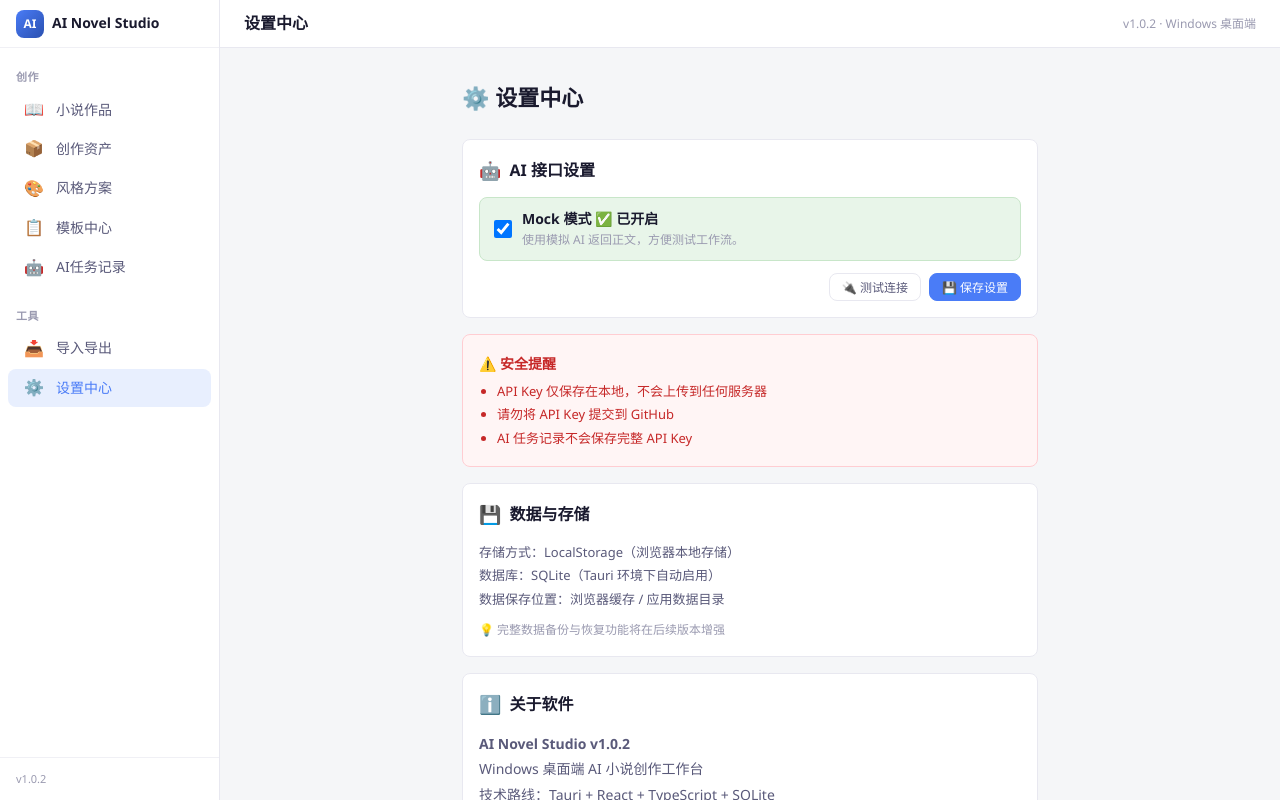
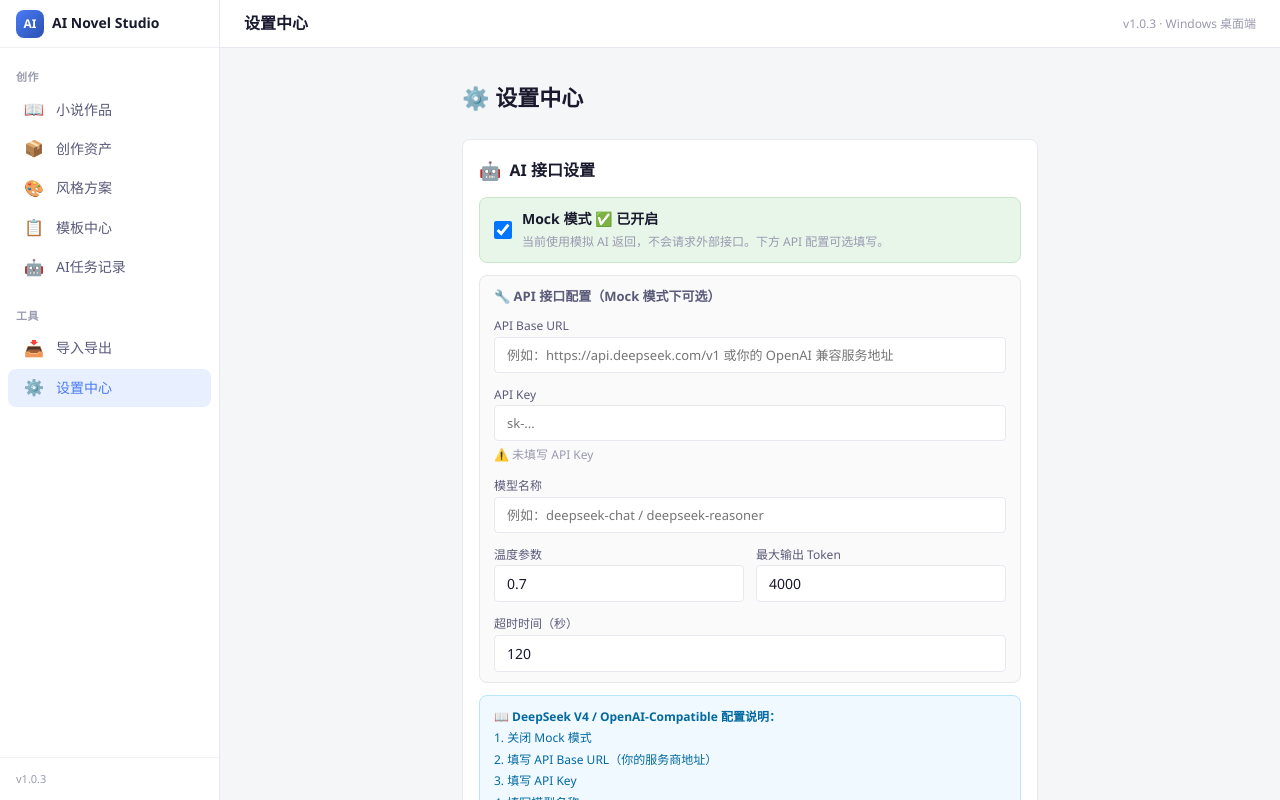
Before and after one commit to Mon-Knight/AI-Novel-Studio, a React (Vite) app: page /#/settings in a window 1280 px wide. Built offline with nearby package versions, Linux system fonts and the light colour scheme.

Commit message:
fix: always show API config fields in settings center v1.0.3

```diff
--- a/package.json
+++ b/package.json
@@ -1,7 +1,7 @@
 {
   "name": "ai-novel-studio",
   "private": true,
-  "version": "1.0.2",
+  "version": "1.0.3",
   "type": "module",
   "scripts": {
     "dev": "vite",
--- a/src-tauri/tauri.conf.json
+++ b/src-tauri/tauri.conf.json
@@ -8,7 +8,7 @@
   },
   "package": {
     "productName": "AI Novel Studio",
-    "version": "1.0.2"
+    "version": "1.0.3"
   },
   "tauri": {
     "allowlist": {
--- a/src/components/sidebar/Sidebar.tsx
+++ b/src/components/sidebar/Sidebar.tsx
@@ -62,7 +62,7 @@
       </nav>
 
       <div className="sidebar-footer">
-        <span className="version">v1.0.2</span>
+        <span className="version">v1.0.3</span>
       </div>
     </aside>
   );
--- a/src/components/topbar/TopBar.tsx
+++ b/src/components/topbar/TopBar.tsx
@@ -25,7 +25,7 @@
     <header className="app-topbar">
       <span className="topbar-title">{title}</span>
       <div className="topbar-actions">
-        <span className="text-sm text-muted">v1.0.2 · Windows 桌面端</span>
+        <span className="text-sm text-muted">v1.0.3 · Windows 桌面端</span>
       </div>
     </header>
   );
--- a/src/pages/Settings/SettingsPage.tsx
+++ b/src/pages/Settings/SettingsPage.tsx
@@ -48,47 +48,57 @@
 
         <div style={{ display: 'flex', flexDirection: 'column', gap: 12 }}>
           {/* Mock 模式 */}
-          <div style={{ display: 'flex', alignItems: 'center', gap: 10, padding: '10px 14px', background: settings.mockMode ? '#e8f5e9' : '#fff3e0', borderRadius: 8, border: settings.mockMode ? '1px solid #c8e6c9' : '1px solid #ffe0b2' }}>
+          <div style={{ display: 'flex', alignItems: 'center', gap: 10, padding: '10px 14px', background: settings.mockMode ? '#e8f5e9' : '#e3f2fd', borderRadius: 8, border: settings.mockMode ? '1px solid #c8e6c9' : '1px solid #bbdefb' }}>
             <input type="checkbox" id="mockMode" checked={settings.mockMode}
               onChange={(e) => update({ mockMode: e.target.checked })}
               style={{ width: 18, height: 18, cursor: 'pointer' }} />
             <div>
               <label htmlFor="mockMode" style={{ fontWeight: 600, cursor: 'pointer', fontSize: 14 }}>
-                Mock 模式 {settings.mockMode ? '✅ 已开启' : '❌ 已关闭'}
+                Mock 模式 {settings.mockMode ? '✅ 已开启' : '🔷 已关闭（真实 API 模式）'}
               </label>
-              <div className="text-sm text-muted">
+              <div style={{ fontSize: 12, color: 'var(--color-text-muted)', marginTop: 2 }}>
                 {settings.mockMode
-                  ? '使用模拟 AI 返回正文，方便测试工作流。'
-                  : '使用真实 AI API，需要正确配置下方参数。'}
+                  ? '当前使用模拟 AI 返回，不会请求外部接口。下方 API 配置可选填写。'
+                  : '当前使用真实 AI API。下方 Base URL、API Key 和模型名称必须填写。'}
               </div>
             </div>
           </div>
 
-          {!settings.mockMode && (
-            <>
+          {/* API 配置区域 — 始终可见 */}
+          <div style={{ padding: '10px 14px', background: '#fafafa', borderRadius: 8, border: '1px solid #e5e7eb' }}>
+            <div style={{ fontSize: 13, fontWeight: 600, marginBottom: 8, color: 'var(--color-text-secondary)' }}>
+              🔧 API 接口配置{settings.mockMode ? '（Mock 模式下可选）' : '（必填）'}
+            </div>
+            <div style={{ display: 'flex', flexDirection: 'column', gap: 10 }}>
               <div>
-                <label className="panel-field-label">API Base URL</label>
+                <label className="panel-field-label">API Base URL {!settings.mockMode && <span style={{ color: 'var(--color-error)' }}>*</span>}</label>
                 <input type="text" className="form-input" value={settings.baseUrl}
                   onChange={(e) => update({ baseUrl: e.target.value })}
-                  placeholder="https://api.openai.com/v1" style={{ width: '100%' }} />
+                  placeholder="例如：https://api.deepseek.com/v1 或你的 OpenAI 兼容服务地址"
+                  style={{ width: '100%', fontSize: 13 }} />
               </div>
               <div>
-                <label className="panel-field-label">API Key</label>
+                <label className="panel-field-label">API Key {!settings.mockMode && <span style={{ color: 'var(--color-error)' }}>*</span>}</label>
                 <input type="password" className="form-input" value={settings.apiKey}
                   onChange={(e) => update({ apiKey: e.target.value })}
                   placeholder="sk-..."
-                  style={{ width: '100%' }} />
-                {settings.apiKey && (
-                  <div className="text-sm text-muted" style={{ marginTop: 4 }}>
-                    当前 Key：{aiSettingsService.maskApiKey(settings.apiKey)}
+                  style={{ width: '100%', fontSize: 13 }} />
+                {settings.apiKey ? (
+                  <div style={{ fontSize: 12, color: 'var(--color-success)', marginTop: 4 }}>
+                    ✅ 已保存：{aiSettingsService.maskApiKey(settings.apiKey)}
+                  </div>
+                ) : (
+                  <div style={{ fontSize: 12, color: 'var(--color-text-muted)', marginTop: 4 }}>
+                    ⚠️ 未填写 API Key
                   </div>
                 )}
               </div>
               <div>
-                <label className="panel-field-label">模型名称</label>
+                <label className="panel-field-label">模型名称 {!settings.mockMode && <span style={{ color: 'var(--color-error)' }}>*</span>}</label>
                 <input type="text" className="form-input" value={settings.modelName}
                   onChange={(e) => update({ modelName: e.target.value })}
-                  placeholder="gpt-4 / deepseek-chat" style={{ width: '100%' }} />
+                  placeholder="例如：deepseek-chat / deepseek-reasoner"
+                  style={{ width: '100%', fontSize: 13 }} />
               </div>
               <div style={{ display: 'grid', gridTemplateColumns: '1fr 1fr', gap: 12 }}>
                 <div>
@@ -110,11 +120,23 @@
                   onChange={(e) => update({ timeoutSeconds: Number(e.target.value) })}
                   min={30} max={600} style={{ width: '100%' }} />
               </div>
-            </>
-          )}
+            </div>
+          </div>
+
+          {/* DeepSeek V4 配置说明 */}
+          <div style={{ padding: '10px 14px', background: '#f0f9ff', borderRadius: 8, border: '1px solid #bae6fd', fontSize: 12, color: '#0369a1', lineHeight: 1.8 }}>
+            <strong>📖 DeepSeek V4 / OpenAI-Compatible 配置说明：</strong><br />
+            1. 关闭 Mock 模式<br />
+            2. 填写 API Base URL（你的服务商地址）<br />
+            3. 填写 API Key<br />
+            4. 填写模型名称<br />
+            5. 点击「测试连接」验证<br />
+            6. 点击「保存设置」<br />
+            <span style={{ color: 'var(--color-text-muted)' }}>不同服务商的 Base URL 和模型名称可能不同，请以服务商提供的信息为准。</span>
+          </div>
 
           {message && (
-            <div style={{ fontSize: 13, padding: '6px 12px', background: 'var(--color-primary-light)', borderRadius: 6, color: 'var(--color-primary)' }}>
+            <div style={{ fontSize: 13, padding: '6px 12px', background: message.includes('✅') ? '#dcfce7' : message.includes('❌') ? '#fee2e2' : 'var(--color-primary-light)', borderRadius: 6, color: message.includes('✅') ? '#166534' : message.includes('❌') ? '#991b1b' : 'var(--color-primary)' }}>
               {message}
             </div>
           )}
@@ -160,7 +182,7 @@
           <span style={{ fontSize: 16, fontWeight: 600 }}>关于软件</span>
         </div>
         <div style={{ fontSize: 14, color: 'var(--color-text-secondary)', lineHeight: 1.8 }}>
-          <div><strong>AI Novel Studio v1.0.2</strong></div>
+          <div><strong>AI Novel Studio v1.0.3</strong></div>
           <div>Windows 桌面端 AI 小说创作工作台</div>
           <div>技术路线：Tauri + React + TypeScript + SQLite</div>
           <div>本地路径：F:\ai-novel-studio</div>
--- a/src/services/ai/aiSettingsService.ts
+++ b/src/services/ai/aiSettingsService.ts
@@ -7,6 +7,7 @@
 const AI_SETTINGS_KEY = 'ai_novel_studio_ai_settings';
 
 const defaultSettings: AiSettings = {
+  provider: 'openai_compatible',
   baseUrl: '',
   apiKey: '',
   modelName: '',
```
Also changed, not shown: src/types/ai.ts (+10 -1 lines).
